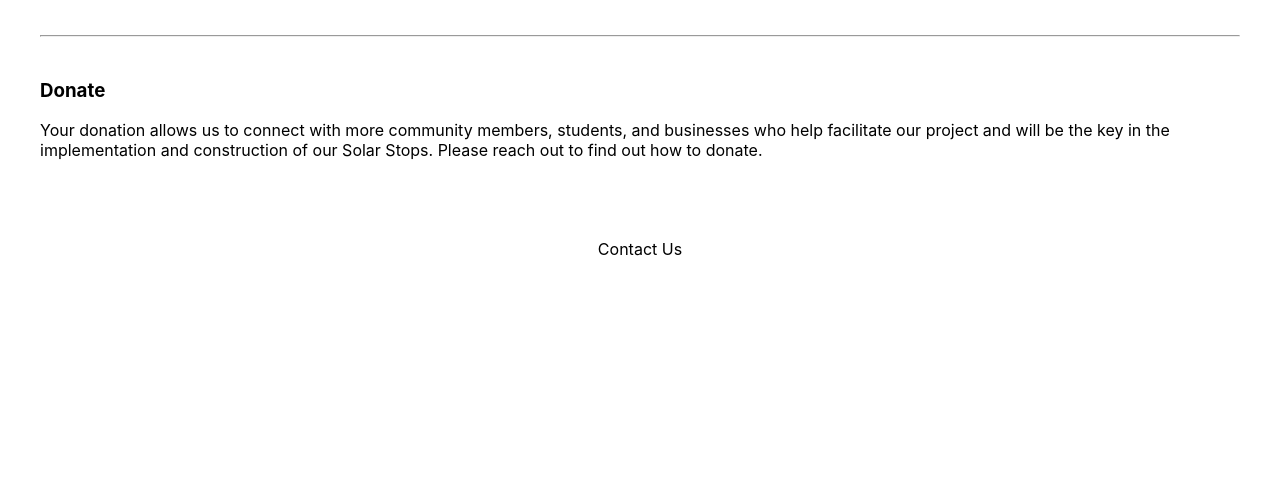
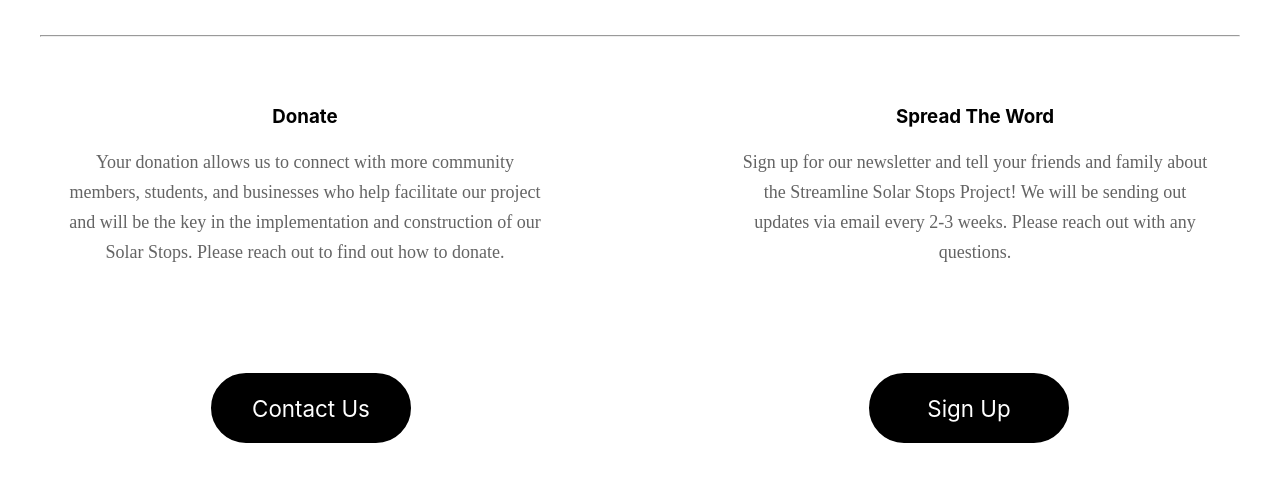
Before and after one commit to streamline-solar/streamline-solar-project, a React (Create React App) app: page /support-us in a window 1280 px wide. Shown: the part 676-1158 px from the top of the page. Before the commit the page ends 1088 px from the top, so only its background shows below. Built offline with nearby package versions, Linux system fonts and the light colour scheme.

Commit message:
adding styling to support us page

```diff
--- a/src/components/Support.js
+++ b/src/components/Support.js
@@ -1,5 +1,6 @@
 import React, { Component } from 'react';
 import Fade from 'react-reveal/Fade';
+import { Link } from "react-router-dom";
 import Logo from "./../images/streamline-solar-logo.png";
 import "./../styles/index.scss";
 import "./../styles/support.scss";
@@ -63,25 +64,78 @@ class Support extends Component {
 
           <section className="support-page-wrapper">
             <div className="support-page-content">
+
+              <div className="support-page-text">
+
                 <div className="donate-block-wrapper">
                   <div className="donate-block-content">
                     <div className="donate-block-title-wrapper">
-                    <div className="donate-block-title">
+                      <div className="donate-block-title block-title">
                         <h3><strong>Donate</strong></h3>
                       </div>
                     </div>
                     <div className="donate-block-body-wrapper">
-                    <div className="donate-block-body-content">
+                      <div className="donate-block-body-content block-body-content">
                         <p>Your donation allows us to connect with more community members, students, and businesses who help facilitate our project and will be the key in the implementation and construction of our Solar Stops. Please reach out to find out how to donate.</p>
                       </div>
                     </div>
+
+                  </div>
+                </div>
+
+                <div className="block-seperator-wrap">
+                  <div className="block-seperator">
+                    <div className="block-inner-seperator"></div>
+                  </div>
+                </div>
+
+                <div className="news-block-wrapper">
+                  <div className="news-block-content">
+                    <div className="news-block-title-wrapper">
+                      <div className="news-block-title block-title">
+                        <h3><strong>Spread The Word</strong></h3>
+                      </div>
+                    </div>
+                    <div className="news-block-body-wrapper">
+                      <div className="news-block-body-content block-body-content">
+                        <p>Sign up for our newsletter and tell your friends and family about the Streamline Solar Stops Project! We will be sending out updates via email every 2-3 weeks. Please reach out with any questions.</p>
+                      </div>
+                    </div>
+
+                  </div>
+                </div>
+
+              </div>
+
+              <div className="buttons-wrapper">
+                <div className="buttons-buttons">
+
+                  <div className="support-button-wrapper">
                     <div className="button-wrapper FlexRowCenter">
-                  <div className="button-content">
-                    <a href="/" className="Button ImageButton FlexCenter">Contact Us</a>
+                      <div className="support-button-content">
+                        <Link to="/contact-us" className="SupportButton ImageButton FlexCenter">Contact Us</Link>
                       </div>
                     </div>
                   </div>
+
+                  <div className="button-block-seperator-wrap">
+                    <div className="button-block-seperator">
+                      <div className="block-inner-seperator"></div>
                     </div>
+                  </div>
+
+                  <div className="news-button-wrapper">
+                    <div className="button-wrapper FlexRowCenter">
+                      <div className="support-button-content">
+                        <Link to="/our-progress" className="SupportButton ImageButton FlexCenter">Sign Up</Link>
+                      </div>
+                    </div>
+                  </div>
+
+                </div>
+              </div>
+
+
             </div>
           </section>
 
--- a/src/styles/support.scss
+++ b/src/styles/support.scss
@@ -12,6 +12,20 @@
   background-attachment: fixed;
 }
 
+.support-page-wrapper {
+  padding: 10px;
+}
+
+.support-page-content {
+  display: flex;
+  flex-direction: column;
+}
+
+.support-page-text {
+  display: flex;
+  flex-direction: row;
+}
+
 .support-body-title-wrapper {
   padding: 20px;
 }
@@ -23,3 +37,75 @@
   font-weight: 400;
   text-align: center;
 }
+
+.SupportButton {
+  height: 30px;
+  width: 160px;
+  background-color: $black;
+  transition: background-color 0.2s;
+  border: 3px solid $white;
+  border-radius: 300px;
+  text-decoration: none;
+  color: $white;
+  font-size: 1.4rem;
+  padding: 20px;
+
+  &:hover {
+    cursor: pointer;
+    background-color: rgb(49, 49, 49);
+    color: $white;
+  }
+}
+
+.donate-block-wrapper {
+  padding: 15px;
+  width: 50%;
+}
+
+.donate-block-content {
+  text-align: center;
+  line-height: 25px;
+}
+
+.news-block-wrapper {
+  padding: 15px;
+  width: 50%;
+}
+
+.news-block-content {
+  text-align: center;
+  line-height: 25px;
+}
+
+.block-seperator-wrap {
+  width: 16.6667%;
+}
+
+.block-seperator {
+  padding: 15px;
+}
+
+.block-body-content {
+  line-height: 30px;
+  font-family: adobe-garamond-pro, serif;
+  color: $MediumGrey;
+  font-weight: 400;
+  font-size: 18px;
+}
+
+.buttons-wrapper {
+  padding: 20px 40px;
+}
+
+.buttons-buttons {
+  display: flex;
+  justify-content: space-around;
+}
+
+.support-button-wrapper {
+  padding: 10px;
+}
+
+.news-button-wrapper {
+  padding: 10px;
+}
```
Lines whose indentation alone changed are shown as unchanged.
